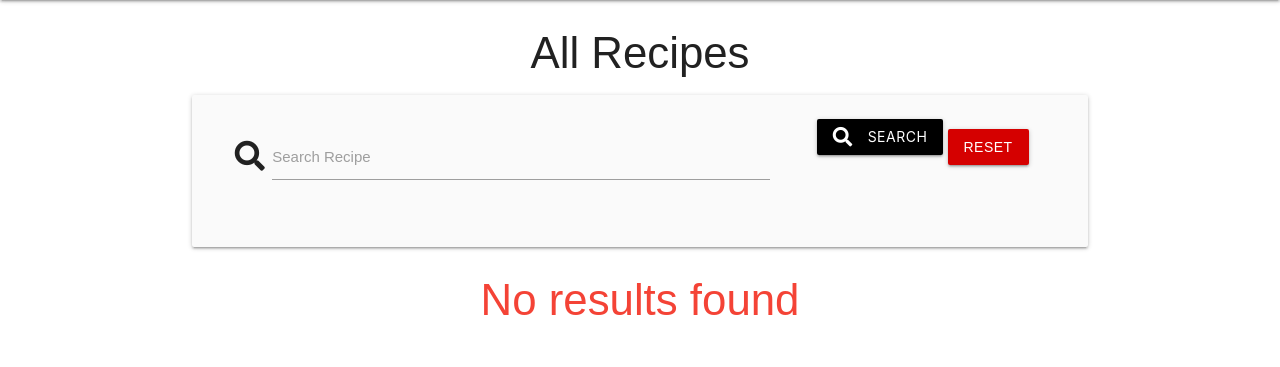
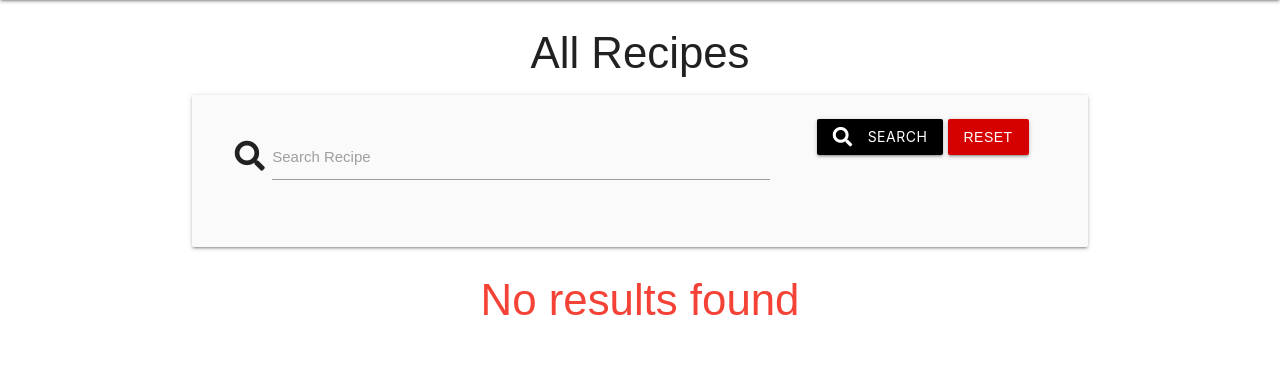
Before and after one commit to rlopezba1/CookBook, a Flask app: page /search in a window 1280 px wide. Shown: the part 64-431 px from the top of the page. Run offline with Flask 2, Linux system fonts and the light colour scheme; data that the repository does not hold is empty; some libraries are stand-ins or nearby versions.

Commit message:
fixed buttons in searching form

```diff
--- a/static/css/style.css
+++ b/static/css/style.css
@@ -43,6 +43,11 @@
     margin-bottom: 15px;
 }
 
+#search-button {
+    margin-bottom: 0;
+}
+
+
 
 /* Extra small devices (phones, 600px and down) */
 @media only screen and (max-width: 600px) {
@@ -50,10 +55,12 @@
     width: 100%;
     margin-left: 20px;
     }
-}
+
 
 #search-button {
     margin-bottom: 20px;
+}
+
 }
 
 /* Medium devices (landscape tablets, 768px and up) */
```
Also changed, not shown: README.md.
